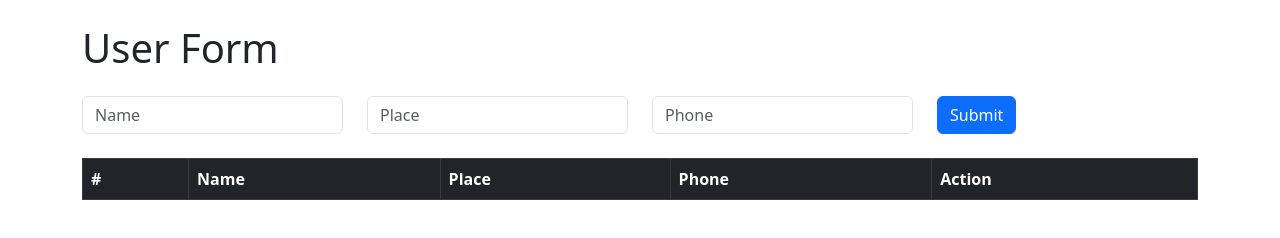
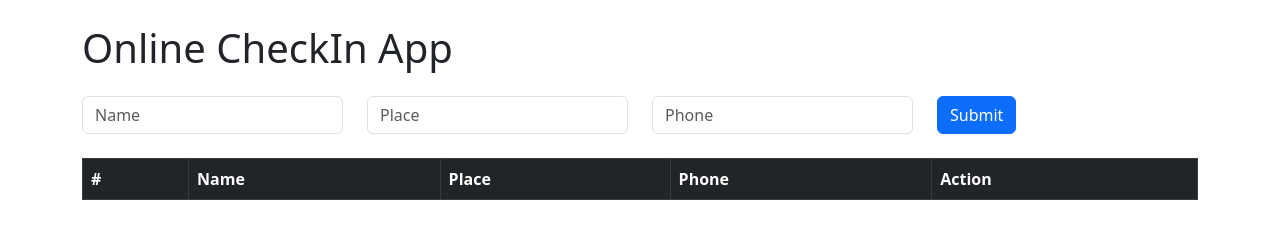
Before and after one commit to nitheesh-p/check-in-app, a website: page public/index.html in a window 1280 px wide. Drawn offline with nearby package versions, Linux system fonts and the light colour scheme; no server answers.

Commit message:
Update index.html
check in

```diff
--- a/public/index.html
+++ b/public/index.html
@@ -10,7 +10,7 @@
 </head>
 <body class="p-4">
   <div class="container">
-    <h1 class="mb-4">User Form</h1>
+    <h1 class="mb-4">Online CheckIn App</h1>
     <form id="userForm" class="mb-4">
       <div class="row mb-3">
         <div class="col">
```
